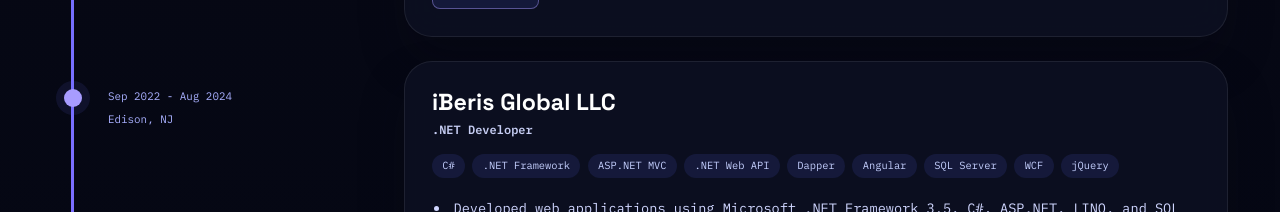
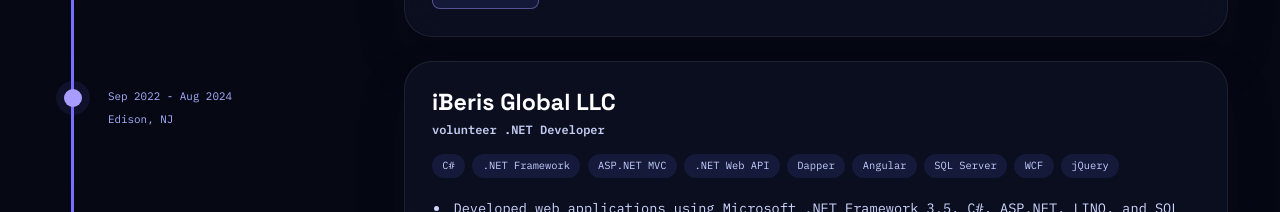
Before and after one commit to Nithyaasree/Nithyaasree-Portfolio, an Angular app: page / in a window 1280 px wide. Shown: the part 3260-3472 px from the top of the page. Built offline with nearby package versions, Linux system fonts and the light colour scheme.

Commit message:
change the Iberis Global llc volunteer software developer

```diff
--- a/src/app/components/work-summary/work-summary.component.ts
+++ b/src/app/components/work-summary/work-summary.component.ts
@@ -72,7 +72,7 @@
     },
 
     {
-      company: 'iBeris Global LLC', location: 'Edison, NJ', role: '.NET Developer', period: 'Sep 2022 - Aug 2024', technologies: ['C#', '.NET Framework', 'ASP.NET MVC', '.NET Web API', 'Dapper', 'Angular', 'SQL Server', 'WCF', 'jQuery'], highlights: [
+      company: 'iBeris Global LLC', location: 'Edison, NJ', role: 'volunteer .NET Developer', period: 'Sep 2022 - Aug 2024', technologies: ['C#', '.NET Framework', 'ASP.NET MVC', '.NET Web API', 'Dapper', 'Angular', 'SQL Server', 'WCF', 'jQuery'], highlights: [
         'Developed web applications using Microsoft .NET Framework 3.5, C#, ASP.NET, LINQ, and SQL Server, ensuring responsive and interactive functionality aligned with user needs.',
         'Developed Windows Forms using C# .NET to provide a high degree of interactivity.',
         'Developed ASP.NET caching features, configured ASP.NET optimizations, and secured ASP.NET web applications.',
```
